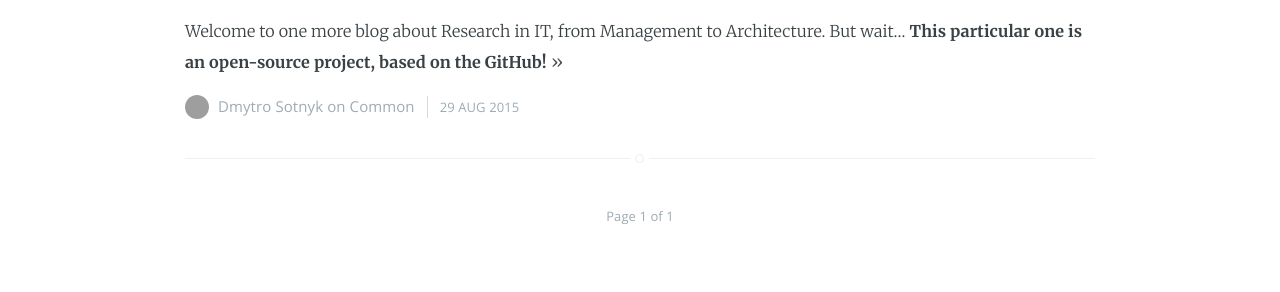
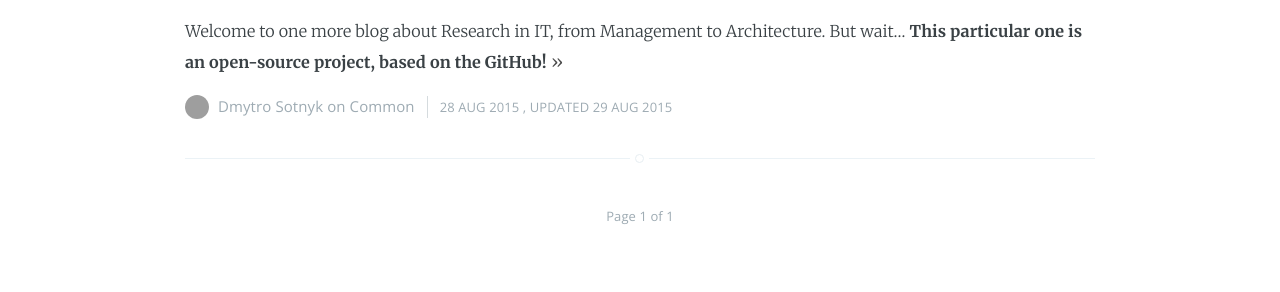
Before and after one commit to rndblog/rndblog.github.io, a Jekyll site: the page built from index.html, in a window 1280 px wide. Shown: the part 660-952 px from the top of the page. Built offline with Jekyll 4.4.1, drawn with Linux system fonts in a browser that asks for light colours; Markdown is read by kramdown in place of the engine named in the settings; the list of posts is cut into pages by our own code; grey boxes are pictures that could not be loaded.

Commit message:
Init settings

```diff
--- a/_posts/2015-03-29-welcome.markdown
+++ b/_posts/2015-03-29-welcome.markdown
@@ -1,7 +1,7 @@
 ---
 layout: post
 title:  "Welcome, folks"
-date:   2015-08-29 02:12:00
+date:   2015-08-28 23:50:00
 update: 2015-08-29 05:30:00
 categories: Common
 comments: true
```
